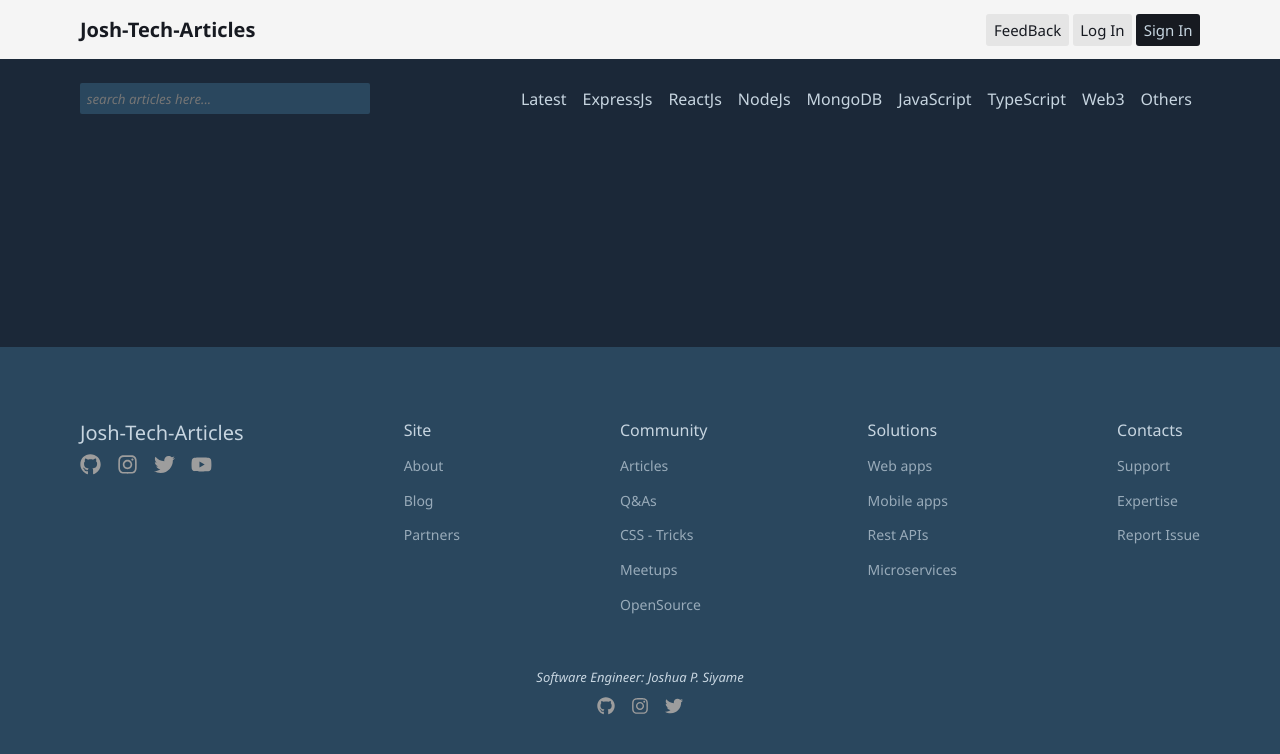
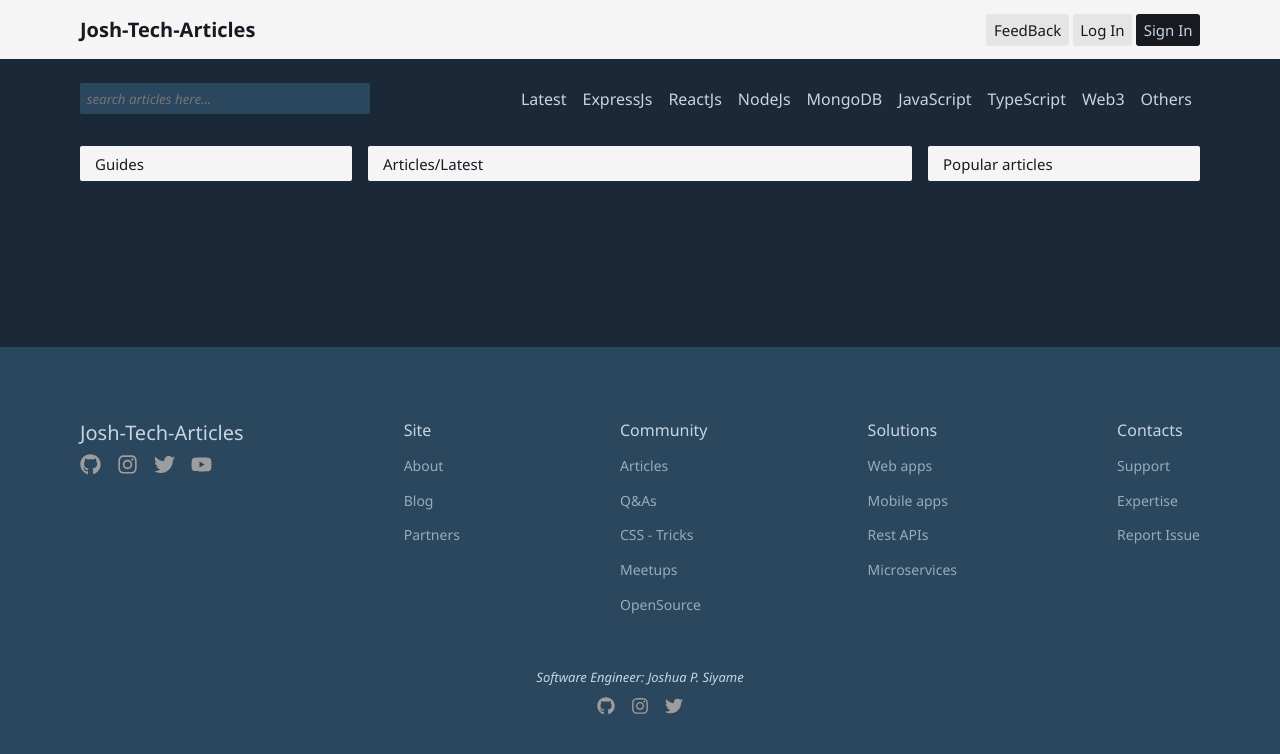
Before and after one commit to JoshuaSiyame/Josh-Tech-Articles, a React app: page / in a window 1280 px wide. Shown: the top 754 px of the page. Built offline with nearby package versions, Linux system fonts and the light colour scheme.

Commit message:
Main content commits

```diff
--- a/src/components/App.tsx
+++ b/src/components/App.tsx
@@ -6,7 +6,7 @@
 import AppFooter from "./Utils/Footer/Footer";
 import LeftAsideNav from "./Utils/LeftAsideNav/LeftAsideNav";
 import RightAsideNav from "./Utils/RightAsideNav/RightAsideNav";
-import MainContent from "./MainContent/MainContent";
+import MainContainer from "./MainContainer/MainContainer";
 import TopNavigation from "./Utils/TopNavigation/TopNavigation";
 import TopNavTwo from "./Utils/TopNavigation/TopNavTwo/TopNavTwo";
 
@@ -19,11 +19,7 @@
             </header>
             <div id="app-content-wrap">
                 <TopNavTwo />
-                {/* <div id="">
-                    <LeftAsideNav />
-                    <MainContent />
-                    <RightAsideNav />
-                </div> */}
+                <MainContainer />
             </div>
             <footer id="app-footer">
                 <AppFooter />
--- /dev/null
+++ b/src/components/MainContainer/MainContainer.css
@@ -0,0 +1,173 @@
+/* general main content container styles */
+/* main content */
+#main-container {}
+
+/* left nav aside */
+#left-nav-aside {
+    /* border: 1px solid salmon; */
+}
+
+/* main content */
+#main-content {
+    /* border: 1px solid salmon; */
+}
+
+/* right nav aside */
+#right-nav-aside {
+    /* border: 1px solid salmon; */
+}
+
+/* main container section header */
+.main-container-section-header {
+    padding: .5em 1em;
+    color: #171a21;
+    background-color: whitesmoke;
+    border: 0px;
+    border-radius: 2px;
+    font-weight: 500;
+}
+
+/* media queries */
+@media screen and (max-width: 320px) {
+    /* main content */
+    #main-container {}
+
+    /* left nav aside */
+    #left-nav-aside {
+        display: none;
+    }
+
+    /* main content */
+    #main-content {}
+
+    /* right nav aside */
+    #right-nav-aside {
+        display: none;
+    }
+
+    /* main container section header */
+    .main-container-section-header {
+        font-size: 14px;
+    }
+}
+
+@media (min-width: 321px) and (max-width: 480px) {
+    /* main content */
+    #main-container {}
+
+    /* left nav aside */
+    #left-nav-aside {
+        display: none;
+    }
+
+    /* main content */
+    #main-content {}
+
+    /* right nav aside */
+    #right-nav-aside {
+        display: none;
+    }
+
+    /* main container section header */
+    .main-container-section-header {
+        font-size: 14.25px;
+    }
+}
+
+@media (min-width: 481px) and (max-width: 768px) {
+
+    /* main content */
+    #main-container {}
+
+    /* left nav aside */
+    #left-nav-aside {
+        display: none;
+    }
+
+    /* main content */
+    #main-content {}
+
+    /* right nav aside */
+    #right-nav-aside {
+        display: none;
+    }
+
+    /* main container section header */
+    .main-container-section-header {}
+}
+
+@media (min-width: 769px) and (max-width: 1024px) {
+
+    /* main content */
+    #main-container {
+        display: grid;
+        grid-template-columns: 1fr;
+        column-gap: 1em;
+    }
+
+    /* left nav aside */
+    #left-nav-aside {
+        display: none;
+    }
+
+    /* main content */
+    #main-content {}
+
+    /* right nav aside */
+    #right-nav-aside {
+        display: none;
+    }
+
+    /* main container section header */
+    .main-container-section-header {
+        font-size: 15px;
+    }
+}
+
+@media (min-width: 1025px) and (max-width: 1200px) {
+
+    /* main content */
+    #main-container {
+        display: grid;
+        grid-template-columns: 1fr 2fr 1fr;
+        column-gap: 1em;
+    }
+
+    /* left nav aside */
+    #left-nav-aside {}
+
+    /* main content */
+    #main-content {}
+
+    /* right nav aside */
+    #right-nav-aside {}
+
+    /* main container section header */
+    .main-container-section-header {
+        font-size: 15px;
+    }
+}
+
+@media screen and (min-width: 1201px) {
+
+    /* main content */
+    #main-container {
+        display: grid;
+        grid-template-columns: 1fr 2fr 1fr;
+        column-gap: 1em;
+    }
+
+    /* left nav aside */
+    #left-nav-aside {}
+
+    /* main content */
+    #main-content {}
+
+    /* right nav aside */
+    #right-nav-aside {}
+
+    /* main container section header */
+    .main-container-section-header {
+        font-size: 15px;
+    }
+}
--- /dev/null
+++ b/src/components/MainContainer/MainContainer.tsx
@@ -0,0 +1,27 @@
+// import modules/packages
+import React from "react";
+import "./MainContainer.css";
+
+// import components
+import LeftAsideNav from "../Utils/LeftAsideNav/LeftAsideNav";
+import RightAsideNav from "../Utils/RightAsideNav/RightAsideNav";
+import MainContent from "../MainContent/MainContent";
+
+// MainContent component
+const MainContainer = () => {
+    return (
+        <main id="main-container" className="app-section-wrapper">
+            <aside id="left-nav-aside">
+                <h4 className="main-container-section-header">Guides</h4>
+            </aside>
+            <div id="main-content">
+                <h4 className="main-container-section-header">Articles/Latest</h4>
+            </div>
+            <aside id="right-nav-aside">
+                <h4 className="main-container-section-header">Popular articles</h4>
+            </aside>
+        </main>
+    );
+};
+
+export default MainContainer;
--- a/src/components/MainContent/MainContent.tsx
+++ b/src/components/MainContent/MainContent.tsx
@@ -5,9 +5,9 @@
 // MainContent component
 const MainContent = () =>{
     return (
-        <main className="app-section-wrapper">
-            <h2>Main Content</h2>
-        </main>
+        <div id="main-content">
+            <h2>Main Content coming here.</h2>
+        </div>
     );
 };
 
--- a/src/components/Utils/LeftAsideNav/LeftAsideNav.tsx
+++ b/src/components/Utils/LeftAsideNav/LeftAsideNav.tsx
@@ -5,7 +5,7 @@
 // LeftAsideNav component
 const LeftAsideNav = () =>{
     return (
-        <aside className="app-section-wrapper">
+        <aside>
             <h4>Left nav</h4>
         </aside>
     );
--- a/src/components/Utils/RightAsideNav/RightAsideNav.tsx
+++ b/src/components/Utils/RightAsideNav/RightAsideNav.tsx
@@ -5,7 +5,7 @@
 // RightAsideNav component
 const RightAsideNav = () =>{
     return (
-        <aside className="app-section-wrapper">
+        <aside>
             <h4>Right nav</h4>
         </aside>
     );
```
